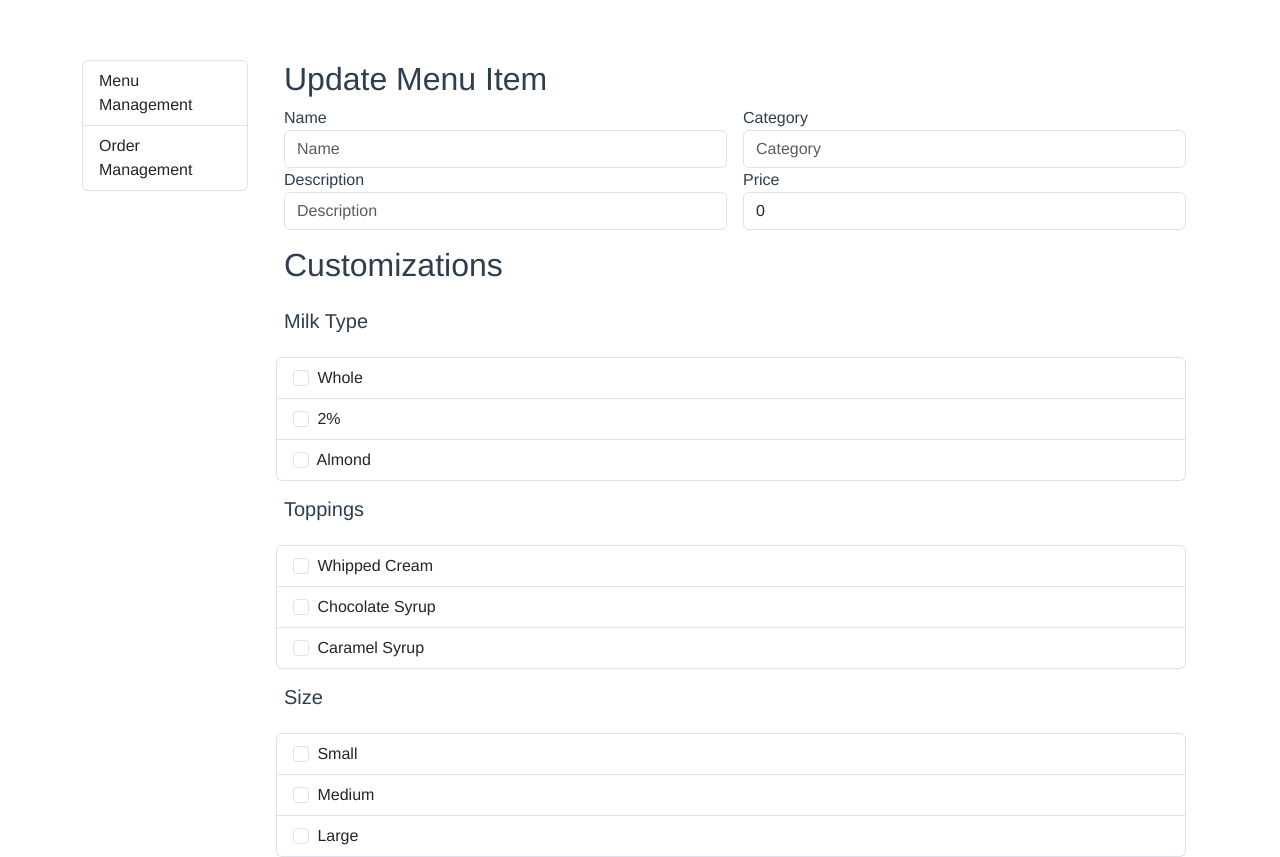
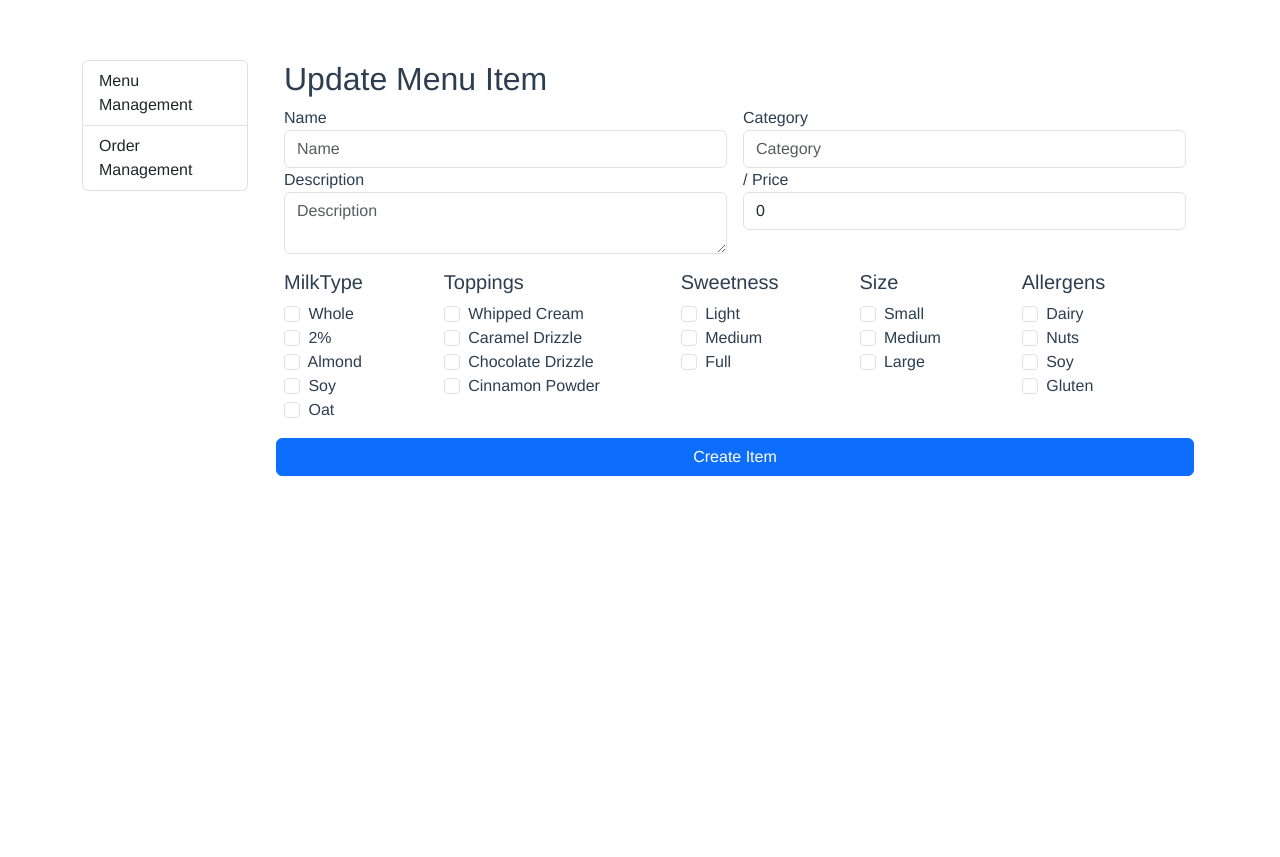
Before and after one commit to wk-bootdee/cs3275_coffeeshop, a Vue app: page /admin/menu-items/1/edit in a window 1280 px wide. Shown: the top 857 px of the page. After the commit the page ends 800 px from the top, so only its background shows below. Built offline with nearby package versions, Linux system fonts and the light colour scheme; no server answers.

Commit message:
fix CRUD

```diff
--- a/src/components/admin/AddMenuItem.vue
+++ b/src/components/admin/AddMenuItem.vue
@@ -16,7 +16,6 @@ export default {
     methods: {
         addMenuItem(payload) {
             AdminService.addMenuItem(payload).then(() => {
-                // Redirect to the AdminMenuItemsManagement page
                 this.$router.push({ name: 'AdminMenuItemsManagement' });
             });
         }
--- a/src/components/admin/AdminMenuItemsManagement.vue
+++ b/src/components/admin/AdminMenuItemsManagement.vue
@@ -21,8 +21,7 @@
                         <td>{{ toCAD(menuItem.price) }}</td>
 
                         <td class="text-right" style="display: flex;justify-content: center;">
-                            <router-link target="_blank"
-                                :to="{ name: 'AdminEditMenuItem', params: { id: menuItem.id } }"
+                            <router-link :to="{ name: 'AdminEditMenuItem', params: { id: menuItem.id } }"
                                 class="btn btn-outline-secondary">Edit</router-link>
                             <button class="btn btn-danger" @click="handleOnClickShowDialog(menuItem.id)">Delete</button>
                         </td>
--- a/src/components/admin/EditMenuItem.vue
+++ b/src/components/admin/EditMenuItem.vue
@@ -28,14 +28,13 @@ export default {
             });
         },
         handleOnSubmit(menuItem) {
-            const id = this.$route.query.id;
+            const id = this.$route.params.id;
             AdminService.updateMenuItem(id, menuItem).then(() => {
-                this.$router.push({ name: 'MenuItems' });
+                this.$router.push({ name: 'AdminMenuItemsManagement' });
             });
         }
     },
     mounted() {
-        // Get the id from this url http://localhost:8081/admin/menu-items/1/edit
         const id = this.$route.params.id;
         this.getMenuItemById(id);
     }
--- a/src/components/forms/MenuItemForm.vue
+++ b/src/components/forms/MenuItemForm.vue
@@ -1,64 +1,40 @@
 <!-- eslint-disable vue/require-v-for-key -->
 <template>
     <form @submit="handleOnSubmit" class="row g-3">
+        <div v-show="!!menuInfo?.id">
+            <label for="item_id">Item ID</label>
+            <input readonly type="text" v-model="menuItem.id" id="item_id" disabled />
+        </div>
         <div class="col">
             <label for="name">Name</label>
-            <input type="text" v-model="menuItem.name" placeholder="Name" class="form-control">
+            <input type="text" v-model="menuItem.name" placeholder="Name" class="form-control" />
 
             <label for="description">Description</label>
-            <input type="text" v-model="menuItem.description" placeholder="Description" class="form-control">
+            <textarea aria-multiline="true" v-model="menuItem.description" placeholder="Description"
+                class="form-control" />
         </div>
         <div class="col">
             <label for="category">Category</label>
-            <input type="text" v-model="menuItem.category" placeholder="Category" class="form-control">
+            <input type="text" v-model="menuItem.category" placeholder="Category" class="form-control"> /
 
             <label for="price">Price</label>
-            <input type="number" v-model="menuItem.price" placeholder="Price" class="form-control">
+            <!-- input number allows decimal -->
+            <input type="number" v-model="menuItem.price" placeholder="Price" class="form-control" step="0.01" />
         </div>
 
-
-
-        <h2>Customizations</h2>
-        <h3 class="fs-5">Milk Type</h3>
-        <div class="list-group">
-            <label class="list-group-item" v-for="milkType in milkTypes">
-                <input v-model="menuItem.customizations['Milk Type']" class="form-check-input me-1" type="checkbox"
-                    :value="milkType.name" />
-                {{ milkType.name }}
-            </label>
+        <!-- Options -->
+        <div style="display: flex;justify-content: space-between;">
+            <div class="list-group" v-for="[key, options] in Object.entries(defaultOptions)" :key="key"
+                style="flex-grow: 1;">
+                <h3 class="fs-5">{{ key }}</h3>
+                <label class="list-groupo-item" v-for="option in options">
+                    <input type="checkbox" :id="option" v-model="menuItem.customizations[key]"
+                        class="form-check-input me-1" :value="option" />
+                    {{ option }}
+                </label>
+            </div>
         </div>
-
-
-        <h3 class="fs-5">Toppings</h3>
-        <div class="list-group">
-            <label class="list-group-item" v-for="topping in toppings">
-                <input type="checkbox" v-model="menuItem.customizations['Toppings']" class="form-check-input me-1"
-                    :value="topping.name">
-                {{ topping.name }}
-            </label>
-        </div>
-
-
-        <h3 class="fs-5">Size</h3>
-        <div class="list-group">
-            <label class="list-group-item" v-for="size in sizes">
-                <input type="checkbox" v-model="menuItem.customizations['Size']" class="form-check-input me-1"
-                    :value="size.name">
-                {{ size.name }}
-            </label>
-        </div>
-
-
-        <h2>Nutritional Information</h2>
-        <div class="list-group">
-            <label class="list-group-item" v-for="nutritionalOption in nutritionalOptions">
-                <input type="checkbox" v-model="menuItem.nutritionalInformation" :value="nutritionalOption.name"
-                    class="form-check-input me-1">
-                {{ nutritionalOption.name }}
-            </label>
-        </div>
-
-        <button type="submit" class="btn btn-primary" style="margin: 1em 0;">Add Menu Item</button>
+        <button type="submit" class="btn btn-primary" style="margin: 1em 0;">{{ buttonLabel }} Item</button>
     </form>
 </template>
 
@@ -77,48 +53,52 @@ export default {
 
     data() {
         return {
-            sizes: [
-                { name: 'Small', price: 0 },
-                { name: 'Medium', price: 1 },
-                { name: 'Large', price: 2 }
-            ],
-            toppings: [
-                { name: 'Whipped Cream', price: 0 },
-                { name: 'Chocolate Syrup', price: 0 },
-                { name: 'Caramel Syrup', price: 0 }
-            ],
-            milkTypes: [
-                { name: 'Whole', price: 0 },
-                { name: '2%', price: 0 },
-                { name: 'Almond', price: 1 }
-            ],
-            nutritionalOptions: [
-                { name: '280 calories' },
-                { name: '35g sugar' },
-                { name: '12g fat' }
-            ],
-        }
-    },
-
-    computed: {
-        menuItem() {
-            return {
+            menuItem: {
                 name: '',
                 description: '',
                 category: '',
                 price: 0,
                 customizations: {
-                    'Milk Type': [],
+                    'MilkType': [],
                     'Toppings': [],
-                    'Size': []
-                },
-                nutritionalInformation: [],
-                ...this.$props.menuInfo
+                    'Sweetness': [],
+                    'Size': [],
+                    'Allergens': []
+                }
+            },
+            defaultOptions: {
+                'MilkType': ['Whole', '2%', 'Almond', 'Soy', 'Oat'],
+                'Toppings': ['Whipped Cream', 'Caramel Drizzle', 'Chocolate Drizzle', 'Cinnamon Powder'],
+                'Sweetness': ['Light', 'Medium', 'Full'],
+                'Size': ['Small', 'Medium', 'Large'],
+                'Allergens': ['Dairy', 'Nuts', 'Soy', 'Gluten']
+            },
+        }
+    },
+    watch: {
+        menuInfo: {
+            immediate: true,
+            handler(newVal) {
+                if (!newVal || !newVal?.id) return;
+                if (Object.keys(newVal).length === 0) return;
+
+                const customOptions = {
+                    'MilkType': newVal.customizations?.['MilkType'] || newVal.customizations?.['Milk Type'] || [],
+                    'Toppings': newVal.customizations['Toppings'] || [],
+                    'Sweetness': newVal.customizations['Sweetness'] || [],
+                    'Size': newVal.customizations['Size'] || [],
+                    'Allergens': newVal.customizations['Allergens'] || []
+                }
+
+                this.menuItem = { ...newVal, customizations: customOptions };
             }
         }
     },
-
-
+    computed: {
+        buttonLabel() {
+            return this.menuInfo?.id ? 'Update' : 'Create';
+        }
+    },
     methods: {
         handleOnSubmit(e) {
             e.preventDefault();
```
